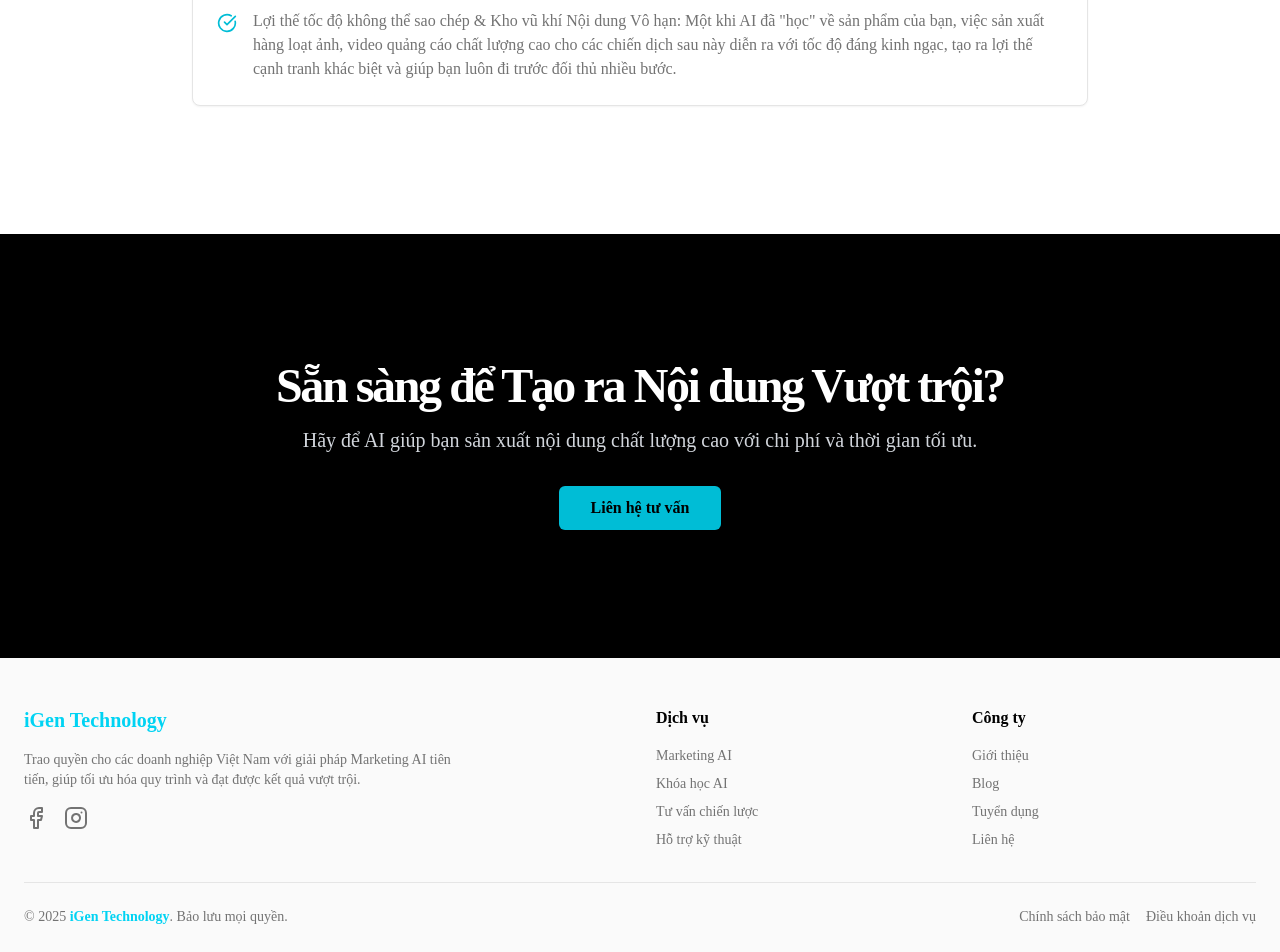
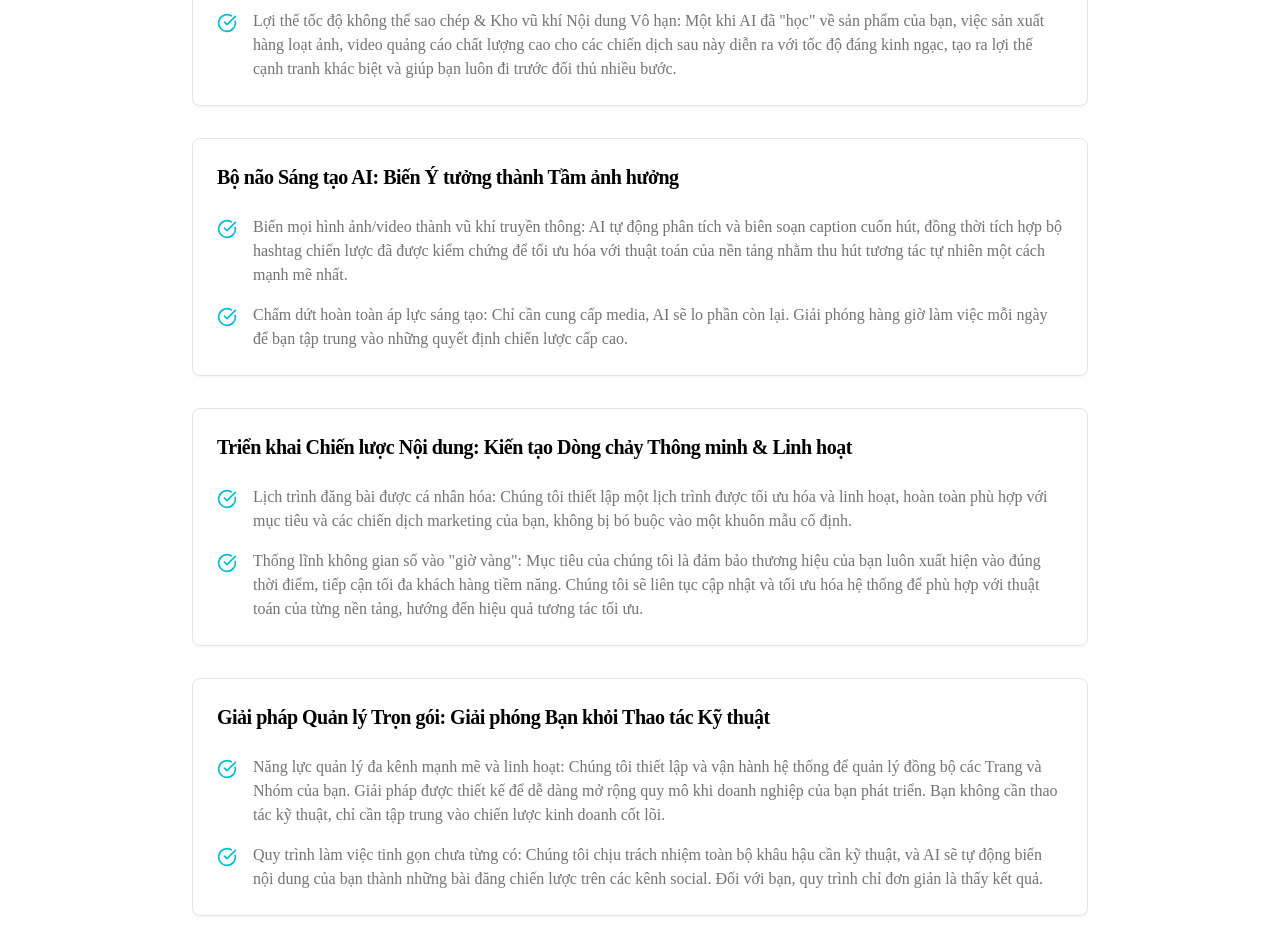
Before and after one commit to jb007-gg/igen-backend, a Next.js app: page /sang-tao-noi-dung in a window 1280 px wide. Shown: the part 1640-2592 px from the top of the page. Built offline with nearby package versions, Linux system fonts and the light colour scheme.

Commit message:
in page /sang-tao-noi-dung append this
1. Bộ não Sáng tạo AI: Biến Ý tư

```diff
--- a/src/app/chatbot/page.tsx
+++ b/src/app/chatbot/page.tsx
@@ -60,7 +60,7 @@ export default function ChatbotPage() {
           </div>
           <div className="container relative z-10 mx-auto px-4 md:px-6 text-center">
             <h1 className="text-3xl font-bold tracking-tighter sm:text-4xl md:text-5xl lg:text-6xl font-headline">
-              Chatbot AI Bán hàng: Cỗ máy Chuyển đổi
+              Chatbot AI Bán hàng: Cỗ máy Bán hàng Tự vận hành 24/7
             </h1>
             <p className="mx-auto mt-4 max-w-[800px] text-gray-300 md:text-xl">
               Biến Mọi Tương tác thành Cơ hội Doanh thu. Khi đã thu hút được sự chú ý, đây là lúc chuyển đổi.
--- a/src/app/sang-tao-noi-dung/page.tsx
+++ b/src/app/sang-tao-noi-dung/page.tsx
@@ -29,6 +29,27 @@ const contentCreationPoints = [
       'Lợi thế tốc độ không thể sao chép & Kho vũ khí Nội dung Vô hạn: Một khi AI đã "học" về sản phẩm của bạn, việc sản xuất hàng loạt ảnh, video quảng cáo chất lượng cao cho các chiến dịch sau này diễn ra với tốc độ đáng kinh ngạc, tạo ra lợi thế cạnh tranh khác biệt và giúp bạn luôn đi trước đối thủ nhiều bước.',
     ],
   },
+  {
+    title: 'Bộ não Sáng tạo AI: Biến Ý tưởng thành Tầm ảnh hưởng',
+    points: [
+      'Biến mọi hình ảnh/video thành vũ khí truyền thông: AI tự động phân tích và biên soạn caption cuốn hút, đồng thời tích hợp bộ hashtag chiến lược đã được kiểm chứng để tối ưu hóa với thuật toán của nền tảng nhằm thu hút tương tác tự nhiên một cách mạnh mẽ nhất.',
+      'Chấm dứt hoàn toàn áp lực sáng tạo: Chỉ cần cung cấp media, AI sẽ lo phần còn lại. Giải phóng hàng giờ làm việc mỗi ngày để bạn tập trung vào những quyết định chiến lược cấp cao.',
+    ],
+  },
+  {
+    title: 'Triển khai Chiến lược Nội dung: Kiến tạo Dòng chảy Thông minh & Linh hoạt',
+    points: [
+      'Lịch trình đăng bài được cá nhân hóa: Chúng tôi thiết lập một lịch trình được tối ưu hóa và linh hoạt, hoàn toàn phù hợp với mục tiêu và các chiến dịch marketing của bạn, không bị bó buộc vào một khuôn mẫu cố định.',
+      'Thống lĩnh không gian số vào "giờ vàng": Mục tiêu của chúng tôi là đảm bảo thương hiệu của bạn luôn xuất hiện vào đúng thời điểm, tiếp cận tối đa khách hàng tiềm năng. Chúng tôi sẽ liên tục cập nhật và tối ưu hóa hệ thống để phù hợp với thuật toán của từng nền tảng, hướng đến hiệu quả tương tác tối ưu.',
+    ],
+  },
+  {
+    title: 'Giải pháp Quản lý Trọn gói: Giải phóng Bạn khỏi Thao tác Kỹ thuật',
+    points: [
+      'Năng lực quản lý đa kênh mạnh mẽ và linh hoạt: Chúng tôi thiết lập và vận hành hệ thống để quản lý đồng bộ các Trang và Nhóm của bạn. Giải pháp được thiết kế để dễ dàng mở rộng quy mô khi doanh nghiệp của bạn phát triển. Bạn không cần thao tác kỹ thuật, chỉ cần tập trung vào chiến lược kinh doanh cốt lõi.',
+      'Quy trình làm việc tinh gọn chưa từng có: Chúng tôi chịu trách nhiệm toàn bộ khâu hậu cần kỹ thuật, và AI sẽ tự động biến nội dung của bạn thành những bài đăng chiến lược trên các kênh social. Đối với bạn, quy trình chỉ đơn giản là thấy kết quả.',
+    ],
+  },
 ];
 
 export default function ContentCreationPage() {
@@ -48,7 +69,7 @@ export default function ContentCreationPage() {
           </div>
           <div className="container relative z-10 mx-auto px-4 md:px-6 text-center">
             <h1 className="text-3xl font-bold tracking-tighter sm:text-4xl md:text-5xl lg:text-6xl font-headline">
-              Sáng tạo Nội dung bằng AI: Giải pháp "Studio AI"
+              Sáng tạo Nội dung: Giải pháp "Studio AI"
             </h1>
             <p className="mx-auto mt-4 max-w-[800px] text-gray-300 md:text-xl">
               Nguồn "Nhiên liệu" Vô hạn cho Cỗ máy Marketing.
```
